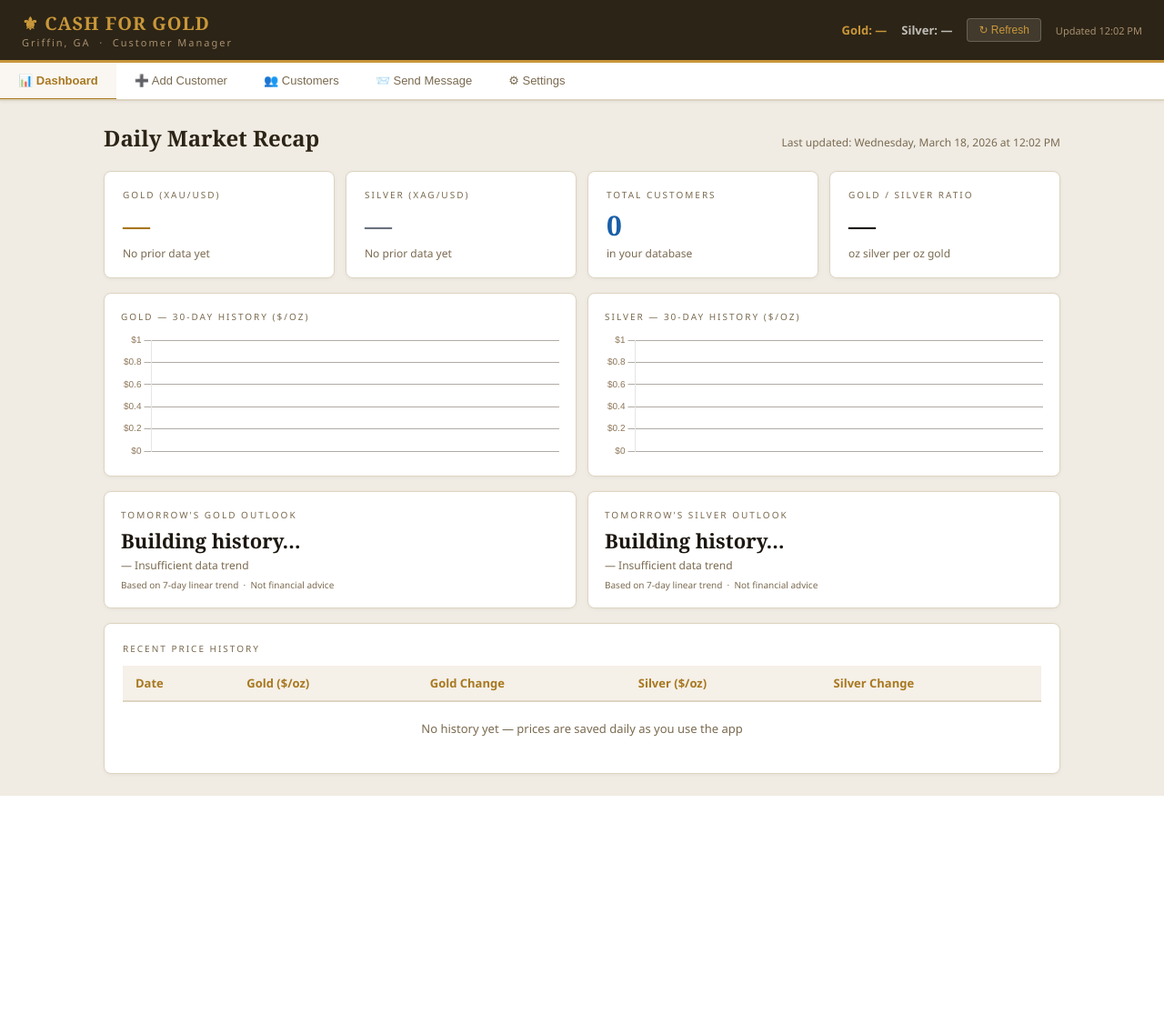
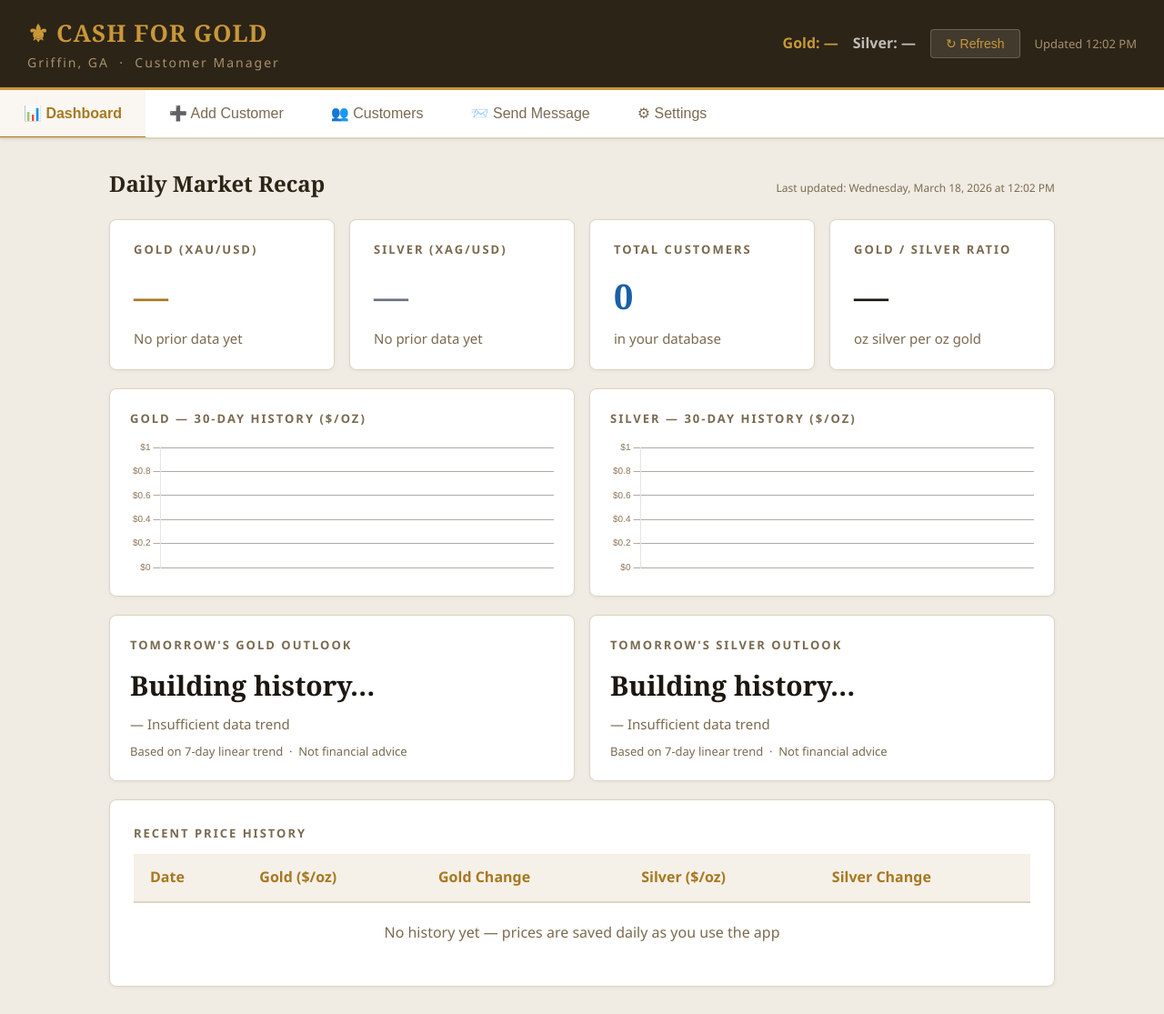
Before and after one commit to CSLDeveloper/Pawn-Shop, a Flask app: page / in a window 1280 px wide. Shown: the whole page at 91% size. Before the commit the page ends 875 px from the top, so only its background shows below. Run offline with Flask 3, Linux system fonts and the light colour scheme; data that the repository does not hold is empty.

Commit message:
Add files via upload

```diff
--- a/templates/index.html
+++ b/templates/index.html
@@ -12,134 +12,134 @@
     --silver:#6b7280;--text:#1c1710;--muted:#7a6a50;--border:#ddd4c0;
     --green:#2a7d3a;--red:#c0392b;--blue:#1a5fa8;
   }
-  body{font-family:'Segoe UI',Arial,sans-serif;background:var(--bg);color:var(--text);min-height:100vh}
+  body{font-family:'Segoe UI',Arial,sans-serif;background:var(--bg);color:var(--text);min-height:100vh;font-size:17px;line-height:1.6}
   a{color:var(--gold);text-decoration:none}
 
   /* ── Header ── */
-  header{background:var(--dark);border-bottom:3px solid var(--gold2);padding:12px 24px;display:flex;align-items:center;gap:16px;flex-wrap:wrap}
-  .logo{font-family:Georgia,serif;font-size:20px;color:var(--gold2);font-weight:bold;letter-spacing:1px}
-  .logo-sub{font-size:11px;color:#a89070;letter-spacing:2px}
+  header{background:var(--dark);border-bottom:3px solid var(--gold2);padding:16px 30px;display:flex;align-items:center;gap:16px;flex-wrap:wrap}
+  .logo{font-family:Georgia,serif;font-size:26px;color:var(--gold2);font-weight:bold;letter-spacing:1px}
+  .logo-sub{font-size:14px;color:#a89070;letter-spacing:2px}
   .header-prices{margin-left:auto;display:flex;align-items:center;gap:16px;flex-wrap:wrap}
-  .price-badge{font-size:13px;font-weight:600}
+  .price-badge{font-size:16px;font-weight:600}
   .price-badge.gold-p{color:var(--gold2)}
   .price-badge.silver-p{color:#c0bdb8}
-  .btn-refresh{background:rgba(255,255,255,0.1);border:1px solid rgba(255,255,255,0.2);color:var(--gold2);padding:5px 12px;border-radius:4px;cursor:pointer;font-size:12px;transition:background 0.2s}
+  .btn-refresh{background:rgba(255,255,255,0.1);border:1px solid rgba(255,255,255,0.2);color:var(--gold2);padding:7px 16px;border-radius:4px;cursor:pointer;font-size:14px;transition:background 0.2s}
   .btn-refresh:hover{background:rgba(255,255,255,0.18)}
-  .updated-ts{font-size:11px;color:#a89070}
+  .updated-ts{font-size:13px;color:#a89070}
 
   /* ── Nav ── */
   nav{background:#fff;border-bottom:2px solid var(--border);display:flex;overflow-x:auto;box-shadow:0 1px 4px rgba(0,0,0,0.06)}
-  .tab-btn{background:transparent;border:none;border-bottom:3px solid transparent;color:var(--muted);padding:12px 20px;cursor:pointer;font-size:13px;white-space:nowrap;transition:all 0.2s;margin-bottom:-2px}
+  .tab-btn{background:transparent;border:none;border-bottom:3px solid transparent;color:var(--muted);padding:16px 26px;cursor:pointer;font-size:16px;white-space:nowrap;transition:all 0.2s;margin-bottom:-2px}
   .tab-btn:hover{color:var(--gold);background:#faf7f2}
   .tab-btn.active{color:var(--gold);border-bottom-color:var(--gold);background:#faf7f2;font-weight:600}
 
   /* ── Layout ── */
-  .tab-panel{display:none;padding:24px;max-width:1100px;margin:0 auto}
+  .tab-panel{display:none;padding:30px;max-width:1100px;margin:0 auto}
   .tab-panel.active{display:block}
 
   /* ── Cards ── */
-  .card{background:var(--card);border:1px solid var(--border);border-radius:8px;padding:20px;box-shadow:0 1px 4px rgba(0,0,0,0.05)}
-  .card-label{font-size:10px;color:var(--muted);text-transform:uppercase;letter-spacing:2px;margin-bottom:6px}
+  .card{background:var(--card);border:1px solid var(--border);border-radius:8px;padding:26px;box-shadow:0 1px 4px rgba(0,0,0,0.05)}
+  .card-label{font-size:13px;color:var(--muted);text-transform:uppercase;letter-spacing:2px;margin-bottom:10px;font-weight:600}
 
   /* ── Stat cards ── */
-  .stat-grid{display:grid;grid-template-columns:repeat(auto-fit,minmax(200px,1fr));gap:12px;margin-bottom:16px}
-  .stat-card{background:var(--card);border:1px solid var(--border);border-radius:8px;padding:18px 20px;box-shadow:0 1px 4px rgba(0,0,0,0.05)}
-  .stat-val{font-family:Georgia,serif;font-size:30px;font-weight:bold;margin:6px 0 2px}
+  .stat-grid{display:grid;grid-template-columns:repeat(auto-fit,minmax(200px,1fr));gap:16px;margin-bottom:20px}
+  .stat-card{background:var(--card);border:1px solid var(--border);border-radius:8px;padding:22px 26px;box-shadow:0 1px 4px rgba(0,0,0,0.05)}
+  .stat-val{font-family:Georgia,serif;font-size:38px;font-weight:bold;margin:8px 0 4px}
   .stat-val.gold-c{color:var(--gold)}
   .stat-val.silver-c{color:var(--silver)}
   .stat-val.blue-c{color:var(--blue)}
-  .stat-chg{font-size:12px}
+  .stat-chg{font-size:15px}
   .up{color:var(--green)}
   .dn{color:var(--red)}
   .neutral{color:var(--muted)}
 
   /* ── Charts row ── */
-  .chart-grid{display:grid;grid-template-columns:1fr 1fr;gap:12px;margin-bottom:16px}
-  .chart-card{background:var(--card);border:1px solid var(--border);border-radius:8px;padding:18px;box-shadow:0 1px 4px rgba(0,0,0,0.05)}
-  .chart-wrap{position:relative;height:140px;margin-top:10px}
+  .chart-grid{display:grid;grid-template-columns:1fr 1fr;gap:16px;margin-bottom:20px}
+  .chart-card{background:var(--card);border:1px solid var(--border);border-radius:8px;padding:22px;box-shadow:0 1px 4px rgba(0,0,0,0.05)}
+  .chart-wrap{position:relative;height:150px;margin-top:12px}
 
   /* ── Prediction ── */
-  .pred-grid{display:grid;grid-template-columns:1fr 1fr;gap:12px;margin-bottom:16px}
-  .pred-card{background:var(--card);border:1px solid var(--border);border-radius:8px;padding:18px;box-shadow:0 1px 4px rgba(0,0,0,0.05)}
-  .pred-val{font-family:Georgia,serif;font-size:22px;font-weight:bold;margin:4px 0}
-  .pred-trend{font-size:12px}
-  .pred-note{font-size:10px;color:var(--muted);margin-top:6px}
+  .pred-grid{display:grid;grid-template-columns:1fr 1fr;gap:16px;margin-bottom:20px}
+  .pred-card{background:var(--card);border:1px solid var(--border);border-radius:8px;padding:22px;box-shadow:0 1px 4px rgba(0,0,0,0.05)}
+  .pred-val{font-family:Georgia,serif;font-size:30px;font-weight:bold;margin:6px 0}
+  .pred-trend{font-size:15px}
+  .pred-note{font-size:13px;color:var(--muted);margin-top:8px}
 
   /* ── History table ── */
-  .history-table{width:100%;border-collapse:collapse;font-size:13px}
-  .history-table th{background:#f5f0e8;color:var(--gold);font-weight:700;padding:10px 14px;text-align:left;border-bottom:2px solid var(--border)}
-  .history-table td{padding:9px 14px;border-bottom:1px solid #ede8dc;color:var(--text)}
+  .history-table{width:100%;border-collapse:collapse;font-size:16px}
+  .history-table th{background:#f5f0e8;color:var(--gold);font-weight:700;padding:13px 18px;text-align:left;border-bottom:2px solid var(--border)}
+  .history-table td{padding:12px 18px;border-bottom:1px solid #ede8dc;color:var(--text)}
   .history-table tr:last-child td{border-bottom:none}
   .history-table tr:hover td{background:#faf7f0}
 
   /* ── Forms ── */
-  .section-title{font-family:Georgia,serif;font-size:22px;color:var(--dark);margin-bottom:4px}
-  .section-sub{font-size:12px;color:var(--muted);text-transform:uppercase;letter-spacing:1px;margin-bottom:20px}
-  .form-group{margin-bottom:14px}
-  .form-label{display:block;font-size:11px;color:var(--muted);text-transform:uppercase;letter-spacing:1px;margin-bottom:5px;font-weight:600}
-  .form-input,.form-select,.form-textarea{width:100%;background:#fff;border:1px solid var(--border);border-radius:6px;padding:9px 12px;color:var(--text);font-size:13px;font-family:inherit;outline:none;transition:border-color 0.2s;box-shadow:inset 0 1px 3px rgba(0,0,0,0.04)}
+  .section-title{font-family:Georgia,serif;font-size:28px;color:var(--dark);margin-bottom:6px}
+  .section-sub{font-size:15px;color:var(--muted);text-transform:uppercase;letter-spacing:1px;margin-bottom:24px}
+  .form-group{margin-bottom:20px}
+  .form-label{display:block;font-size:14px;color:var(--muted);text-transform:uppercase;letter-spacing:1px;margin-bottom:7px;font-weight:600}
+  .form-input,.form-select,.form-textarea{width:100%;background:#fff;border:1px solid var(--border);border-radius:6px;padding:12px 16px;color:var(--text);font-size:16px;font-family:inherit;outline:none;transition:border-color 0.2s;box-shadow:inset 0 1px 3px rgba(0,0,0,0.04)}
   .form-input:focus,.form-select:focus,.form-textarea:focus{border-color:var(--gold);box-shadow:0 0 0 3px rgba(168,120,32,0.12)}
   .form-select option{background:#fff}
-  .form-textarea{resize:vertical;min-height:70px}
-  .form-row{display:grid;grid-template-columns:1fr 1fr 1fr;gap:16px}
-  .form-row-2{display:grid;grid-template-columns:1fr 1fr;gap:16px}
+  .form-textarea{resize:vertical;min-height:90px}
+  .form-row{display:grid;grid-template-columns:1fr 1fr 1fr;gap:20px}
+  .form-row-2{display:grid;grid-template-columns:1fr 1fr;gap:20px}
 
   /* ── Radio / Checkboxes ── */
-  .radio-group{display:flex;gap:24px;flex-wrap:wrap}
-  .radio-opt{display:flex;align-items:center;gap:8px;cursor:pointer;font-size:13px;color:var(--text)}
-  .radio-opt input{accent-color:var(--gold);width:14px;height:14px}
-  .cat-grid{display:grid;grid-template-columns:repeat(3,1fr);gap:6px 8px}
-  .cat-opt{display:flex;align-items:center;gap:7px;cursor:pointer;font-size:12px;padding:3px 0;color:var(--text)}
-  .cat-opt input{accent-color:var(--gold);width:13px;height:13px;flex-shrink:0}
+  .radio-group{display:flex;gap:30px;flex-wrap:wrap}
+  .radio-opt{display:flex;align-items:center;gap:10px;cursor:pointer;font-size:16px;color:var(--text)}
+  .radio-opt input{accent-color:var(--gold);width:18px;height:18px}
+  .cat-grid{display:grid;grid-template-columns:repeat(3,1fr);gap:10px 12px}
+  .cat-opt{display:flex;align-items:center;gap:10px;cursor:pointer;font-size:15px;padding:5px 0;color:var(--text)}
+  .cat-opt input{accent-color:var(--gold);width:16px;height:16px;flex-shrink:0}
 
   /* ── Buttons ── */
-  .btn-gold{background:var(--gold);color:#fff;border:none;padding:10px 20px;border-radius:6px;font-size:13px;font-weight:700;cursor:pointer;transition:background 0.2s;letter-spacing:0.5px;box-shadow:0 1px 3px rgba(0,0,0,0.15)}
+  .btn-gold{background:var(--gold);color:#fff;border:none;padding:13px 26px;border-radius:6px;font-size:16px;font-weight:700;cursor:pointer;transition:background 0.2s;letter-spacing:0.5px;box-shadow:0 1px 3px rgba(0,0,0,0.15)}
   .btn-gold:hover{background:var(--gold2)}
-  .btn-dark{background:#fff;color:var(--text);border:1px solid var(--border);padding:8px 16px;border-radius:6px;font-size:12px;cursor:pointer;transition:all 0.2s;box-shadow:0 1px 2px rgba(0,0,0,0.06)}
+  .btn-dark{background:#fff;color:var(--text);border:1px solid var(--border);padding:11px 20px;border-radius:6px;font-size:15px;cursor:pointer;transition:all 0.2s;box-shadow:0 1px 2px rgba(0,0,0,0.06)}
   .btn-dark:hover{background:#f5f0e8;border-color:#c0b090}
-  .btn-red{background:#fff;color:var(--red);border:1px solid #f0c0bc;padding:8px 14px;border-radius:6px;font-size:12px;cursor:pointer;box-shadow:0 1px 2px rgba(0,0,0,0.06)}
+  .btn-red{background:#fff;color:var(--red);border:1px solid #f0c0bc;padding:11px 18px;border-radius:6px;font-size:15px;cursor:pointer;box-shadow:0 1px 2px rgba(0,0,0,0.06)}
   .btn-red:hover{background:#fdf0ef;border-color:var(--red)}
-  .btn-row{display:flex;gap:10px;align-items:center;margin-top:8px;flex-wrap:wrap}
+  .btn-row{display:flex;gap:12px;align-items:center;margin-top:12px;flex-wrap:wrap}
 
   /* ── Customer table ── */
-  .toolbar{display:flex;align-items:center;gap:12px;background:#fff;padding:10px 18px;border-radius:8px 8px 0 0;border:1px solid var(--border);border-bottom:none;flex-wrap:wrap}
-  .search-input{background:#faf7f2;border:1px solid var(--border);color:var(--text);padding:7px 12px;border-radius:6px;font-size:13px;outline:none;width:220px;transition:border-color 0.2s}
+  .toolbar{display:flex;align-items:center;gap:12px;background:#fff;padding:14px 22px;border-radius:8px 8px 0 0;border:1px solid var(--border);border-bottom:none;flex-wrap:wrap}
+  .search-input{background:#faf7f2;border:1px solid var(--border);color:var(--text);padding:10px 16px;border-radius:6px;font-size:16px;outline:none;width:260px;transition:border-color 0.2s}
   .search-input:focus{border-color:var(--gold);box-shadow:0 0 0 3px rgba(168,120,32,0.1)}
-  .cust-table{width:100%;border-collapse:collapse;font-size:13px}
-  .cust-table th{background:#f5f0e8;color:var(--gold);font-weight:700;padding:10px 14px;text-align:left;border-bottom:2px solid var(--border)}
-  .cust-table td{padding:9px 14px;border-bottom:1px solid #ede8dc;color:var(--text);max-width:200px;overflow:hidden;text-overflow:ellipsis;white-space:nowrap}
+  .cust-table{width:100%;border-collapse:collapse;font-size:16px}
+  .cust-table th{background:#f5f0e8;color:var(--gold);font-weight:700;padding:13px 18px;text-align:left;border-bottom:2px solid var(--border)}
+  .cust-table td{padding:12px 18px;border-bottom:1px solid #ede8dc;color:var(--text);max-width:200px;overflow:hidden;text-overflow:ellipsis;white-space:nowrap}
   .cust-table tr:hover td{background:#faf7f0;cursor:pointer}
-  .count-badge{font-size:12px;color:var(--gold);margin-left:8px;font-weight:600}
+  .count-badge{font-size:15px;color:var(--gold);margin-left:8px;font-weight:600}
 
   /* ── Message pane ── */
-  .msg-layout{display:grid;grid-template-columns:260px 1fr;gap:16px}
-  .msg-left{background:var(--card);border:1px solid var(--border);border-radius:8px;padding:18px;box-shadow:0 1px 4px rgba(0,0,0,0.05)}
-  .msg-right{background:var(--card);border:1px solid var(--border);border-radius:8px;padding:18px;box-shadow:0 1px 4px rgba(0,0,0,0.05)}
-  .cat-scroll{max-height:260px;overflow-y:auto;padding-right:6px}
-  .cat-scroll::-webkit-scrollbar{width:4px}
+  .msg-layout{display:grid;grid-template-columns:290px 1fr;gap:20px}
+  .msg-left{background:var(--card);border:1px solid var(--border);border-radius:8px;padding:22px;box-shadow:0 1px 4px rgba(0,0,0,0.05)}
+  .msg-right{background:var(--card);border:1px solid var(--border);border-radius:8px;padding:22px;box-shadow:0 1px 4px rgba(0,0,0,0.05)}
+  .cat-scroll{max-height:300px;overflow-y:auto;padding-right:6px}
+  .cat-scroll::-webkit-scrollbar{width:5px}
   .cat-scroll::-webkit-scrollbar-track{background:#f0ece4}
   .cat-scroll::-webkit-scrollbar-thumb{background:#ddd4c0;border-radius:2px}
-  .recip-count{font-size:18px;font-weight:700;color:var(--gold);margin-top:12px}
-  .recip-names{font-size:11px;color:var(--muted);margin-top:4px;line-height:1.6}
-  .quick-btns{display:flex;gap:6px;flex-wrap:wrap;margin-bottom:12px}
-  .quick-btn{background:#faf7f2;border:1px solid var(--border);color:var(--gold);padding:5px 12px;border-radius:4px;cursor:pointer;font-size:12px;font-weight:600;transition:all 0.2s}
+  .recip-count{font-size:22px;font-weight:700;color:var(--gold);margin-top:14px}
+  .recip-names{font-size:14px;color:var(--muted);margin-top:6px;line-height:1.7}
+  .quick-btns{display:flex;gap:8px;flex-wrap:wrap;margin-bottom:14px}
+  .quick-btn{background:#faf7f2;border:1px solid var(--border);color:var(--gold);padding:8px 16px;border-radius:4px;cursor:pointer;font-size:14px;font-weight:600;transition:all 0.2s}
   .quick-btn:hover{background:#f0e8d8;border-color:var(--gold)}
-  .send-log{background:#f8f8f8;border:1px solid var(--border);border-radius:6px;padding:12px;font-family:'Courier New',monospace;font-size:11px;color:#2a7d3a;height:160px;overflow-y:auto;margin-top:10px;white-space:pre-wrap;word-break:break-all}
+  .send-log{background:#f8f8f8;border:1px solid var(--border);border-radius:6px;padding:14px;font-family:'Courier New',monospace;font-size:14px;color:#2a7d3a;height:190px;overflow-y:auto;margin-top:12px;white-space:pre-wrap;word-break:break-all}
   .send-log .log-skip{color:var(--muted)}
   .send-log .log-err{color:var(--red)}
-  .sep{border:none;border-top:1px solid var(--border);margin:14px 0}
+  .sep{border:none;border-top:1px solid var(--border);margin:18px 0}
 
   /* ── Settings ── */
-  .settings-grid{display:grid;grid-template-columns:1fr 1fr;gap:16px}
-  .env-note{background:#faf7f0;border:1px solid #e0d0a0;border-radius:6px;padding:14px 16px;font-size:12px;color:#6b5010;line-height:1.8;margin-top:14px}
+  .settings-grid{display:grid;grid-template-columns:1fr 1fr;gap:20px}
+  .env-note{background:#faf7f0;border:1px solid #e0d0a0;border-radius:6px;padding:18px 20px;font-size:15px;color:#6b5010;line-height:1.9;margin-top:16px}
 
   /* ── Success / error ── */
-  .flash{padding:12px 16px;border-radius:6px;margin-bottom:16px;font-size:13px;display:none}
+  .flash{padding:15px 20px;border-radius:6px;margin-bottom:20px;font-size:16px;display:none}
   .flash.success{background:#eaf5ec;border:1px solid #a0d4a8;color:#1e6b2a}
   .flash.error{background:#fdf0ef;border:1px solid #f0b0ac;color:#a0241c}
 
   /* ── Misc ── */
-  .divider{border:none;border-top:1px solid var(--border);margin:18px 0}
+  .divider{border:none;border-top:1px solid var(--border);margin:22px 0}
   @media(max-width:700px){
     .form-row,.form-row-2,.cat-grid,.chart-grid,.pred-grid,.msg-layout{grid-template-columns:1fr}
     .stat-grid{grid-template-columns:1fr 1fr}
```
